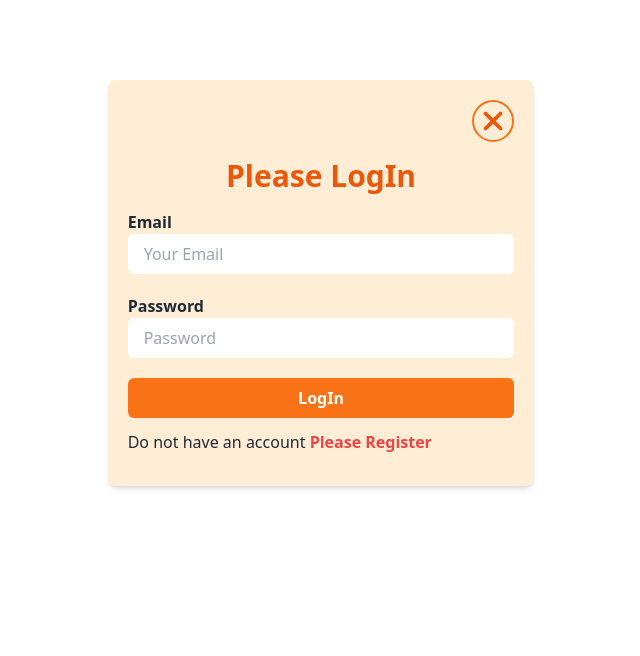
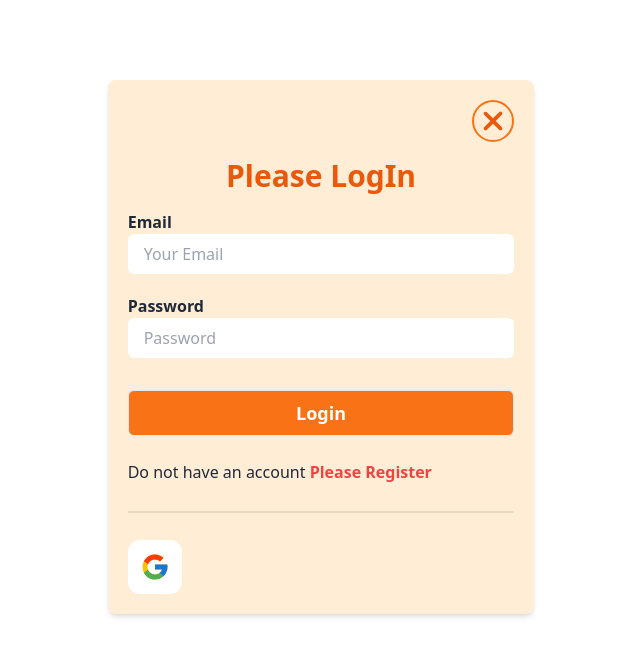
Before and after one commit to Masudur400/Brand-tec-client, a React (Vite) app: page /loginRegister/login in a window 1280 px wide. Shown: the top 656 px of the page, without its empty margins (319-959 px from the left). Built offline with nearby package versions, Linux system fonts and the light colour scheme; no server answers.

Commit message:
google login add

```diff
--- /dev/null
+++ b/src/Loading/Loading.jsx
@@ -0,0 +1,10 @@
+
+const Loading = () => {
+    return (
+        <div className="flex justify-center items-center h-screen">
+            <progress className="progress w-56 progress-warning"></progress>
+        </div>
+    );
+};
+
+export default Loading;
--- a/src/components/Login/Login.jsx
+++ b/src/components/Login/Login.jsx
@@ -1,16 +1,72 @@
 import { Helmet } from "react-helmet";
 import { FaXmark } from "react-icons/fa6";
-import { Link } from "react-router-dom";
+import { FcGoogle } from "react-icons/fc";
+import { Link, useNavigate } from "react-router-dom";
+import useAuth from "../Hooks/useAuth";
+import useAxiosPublic from "../Hooks/useAxiosPublic";
+import Swal from "sweetalert2";
 
 const Login = () => {
 
-    const handleLogin = e =>{
+    const { login, googleLogin, loading } = useAuth()
+    const axiosPublic = useAxiosPublic()
+    const navigate = useNavigate()
+
+    const handleLogin = e => {
         e.preventDefault()
         const form = new FormData(e.currentTarget)
         const email = form.get('email')
         const password = form.get('password')
-        console.table( email,password )
-        }
+        // console.table( email,password )
+
+        login(email, password)
+            .then(result => {
+                if (result?.user) {
+                    Swal.fire({
+                        title: "Success!",
+                        text: "login successful!",
+                        icon: "success"
+                    });
+                    navigate(location?.state ? location.state : '/')
+                }
+            })
+            .catch(err => {
+                console.log(err.message)
+            })
+
+    }
+
+
+    const handleGoogleLogin = () => {
+        googleLogin()
+            .then(result => {
+                const userinfo = {
+                    email: result.user?.email,
+                    name: result.user?.displayName,
+                    image: result.user?.photoURL,
+                    role: 'anonymous'
+                }
+                axiosPublic.post('/users', userinfo)
+                    .then(res => {
+                        if (res.data.insertedId) {
+                            Swal.fire({
+                                title: "Success!",
+                                text: "login successful!",
+                                icon: "success"
+                            });
+                        }
+
+                        navigate(location?.state ? location.state : '/')
+                    })
+                    .catch(err => {
+                        console.log(err.message)
+                    })
+
+            })
+            .catch(err => {
+                console.log(err.message)
+            })
+    }
 
     return (
         <div className="lg:w-1/3 md:w-1/2 mx-auto my-20 md:p-5 p-3 rounded-lg bg-orange-100 shadow-md max-sm:mx-4 ">
@@ -18,7 +74,7 @@ const Login = () => {
                 <title>Login</title>
             </Helmet>
             <div className="flex justify-end">
-            <Link to='/' className="p-1 border-2 border-orange-500 rounded-full"><FaXmark className="text-3xl text-orange-600 my-0"></FaXmark></Link>
+                <Link to='/' className="p-1 border-2 border-orange-500 rounded-full"><FaXmark className="text-3xl text-orange-600 my-0"></FaXmark></Link>
             </div>
             <h3 className="text-3xl font-bold text-center text-orange-600 my-4">Please LogIn</h3>
             <form onSubmit={handleLogin} className="space-y-5">
@@ -34,10 +90,21 @@ const Login = () => {
                 </div>
 
                 <div>
-                    <input type="submit" value="LogIn" className="w-full px-4 py-2 rounded-md bg-orange-500 text-white font-bold hover:bg-orange-600" />
+                    {
+                        loading ? <button disabled className="w-full px-4 py-2 text-center text-lg rounded-md bg-orange-500 hover:bg-orange-600 border hover:border-black-500 text-white font-bold my-3"><span className="loading loading-spinner loading-md"></span></button> :
+                            <input disabled={loading} className="w-full px-4 py-2 text-center text-lg rounded-md bg-orange-500 hover:bg-orange-600 border hover:border-black-500 text-white font-bold my-3" type="submit" value="Login" />
+                    }
+                    {/* <input type="submit" value="LogIn" className="w-full px-4 py-2 rounded-md bg-orange-500 text-white font-bold hover:bg-orange-600" /> */}
                 </div>
             </form>
             <p className="my-3">Do not have an account <Link to='/loginRegister/register' className="text-red-500 font-bold">Please Register</Link></p>
+            <div className="divider my-5"></div>
+            <div className="mb-t">
+                <div>
+                    <button onClick={handleGoogleLogin} className=" p-3 bg-white rounded-xl font-bold"> <FcGoogle className="text-3xl"></FcGoogle></button>
+
+                </div>
+            </div>
         </div>
     );
 };
--- a/src/components/NavBar/NavBar.jsx
+++ b/src/components/NavBar/NavBar.jsx
@@ -7,6 +7,7 @@ import useAuth from "../Hooks/useAuth";
 import { MdLogout } from "react-icons/md";
 import { FaXmark } from "react-icons/fa6";
 import { GoX } from "react-icons/go";
+import Loading from "../../Loading/Loading";
 
 const NavBar = () => {
 
@@ -25,7 +26,9 @@ const NavBar = () => {
 
     </>
 
-
+    if (loading) {
+        return <Loading></Loading>
+    }
 
 
     return (
@@ -52,17 +55,17 @@ const NavBar = () => {
                 user ?
                     <div className="flex max-sm:gap-2 gap-4 justify-center mr-2 lg:mr-6">
                         <div>
-                        <div className="avatar">
-                            <div className="max-sm:w-8 w-12 rounded-full border">
-                                <img src={user?.photoURL} alt="user image" referrerPolicy="no-referrer"
-                                onClick={()=>setProfile(!profile)}/>
+                            <div className="avatar">
+                                <div className="max-sm:w-8 w-12 rounded-full border">
+                                    <img src={user?.photoURL} alt="user image" referrerPolicy="no-referrer"
+                                        onClick={() => setProfile(!profile)} />
+                                </div>
                             </div>
-                        </div>
-                            <ul className={`absolute space-y-5 ${profile ? 'bg-gray-50 md:min-w-32 px-3 py-2 z-[99] font-bold rounded-md right-1 md:right-4': 'hidden'}`}>
-                                <li onClick={()=>setProfile(!profile)} className="absolute text-2xl md:text-3xl top-0 right-0"> <GoX className="border border-black rounded-full"></GoX></li>
+                            <ul className={`absolute space-y-5 ${profile ? 'bg-gray-50 md:min-w-32 px-3 py-2 z-[99] font-bold rounded-md right-1 md:right-4' : 'hidden'}`}>
+                                <li onClick={() => setProfile(!profile)} className="absolute text-2xl md:text-3xl top-0 right-0"> <GoX className="border border-black rounded-full"></GoX></li>
                                 <div>
-                                <li onClick={()=>setProfile(!profile)}><Link to='/profile' className="hover:text-orange-500">Profile</Link></li>
-                                <li onClick={()=>logOut()} className="flex gap-1 items-center hover:text-orange-500">LogOut <MdLogout></MdLogout></li>
+                                    <li onClick={() => setProfile(!profile)}><Link to='/profile' className="hover:text-orange-500">Profile</Link></li>
+                                    <li onClick={() => logOut()} className="flex gap-1 items-center hover:text-orange-500">LogOut <MdLogout></MdLogout></li>
                                 </div>
                             </ul>
                         </div>
--- a/src/components/Register/Register.jsx
+++ b/src/components/Register/Register.jsx
@@ -94,15 +94,44 @@ const Register = () => {
                     console.log(error.message)
                 })
 
-
-
-
         } catch (error) {
             console.error('Error uploading the image or submitting the form:', error);
         }
+    }
 
 
+    const handleGoogleLogin = () => {
+        googleLogin()
+            .then(result => {
+                const userinfo = {
+                    email: result.user?.email,
+                    name: result.user?.displayName,
+                    image: result.user?.photoURL,
+                    role: 'anonymous'
+                }
+                axiosPublic.post('/users', userinfo)
+                .then(res => {
+                    if (res.data.insertedId) {
+                        Swal.fire({
+                            title: "Success!",
+                            text: "login successful!",
+                            icon: "success"
+                        });
+                    }
+
+                    navigate(location?.state ? location.state : '/')
+                })
+                .catch(err=>{
+                    console.log(err.message)
+                })
+
+            })
+            .catch(err=>{
+                console.log(err.message)
+            })
     }
+
+
 
     return (
         // <div className="lg:w-1/3 md:w-1/2 mx-auto my-14 p-3 md:p-5 rounded-lg bg-orange-100 shadow-md max-sm:mx-4">
@@ -186,10 +215,9 @@ const Register = () => {
                 <div className="divider my-5"></div>
                 <div className="mb-t">
                     <div>
-                        <button onClick={''} className=" p-3 bg-white rounded-xl font-bold"> <FcGoogle className="text-3xl"></FcGoogle></button>
+                        <button onClick={handleGoogleLogin} className=" p-3 bg-white rounded-xl font-bold"> <FcGoogle className="text-3xl"></FcGoogle></button>
 
                     </div>
-
                 </div>
             </div>
         </div>
```
